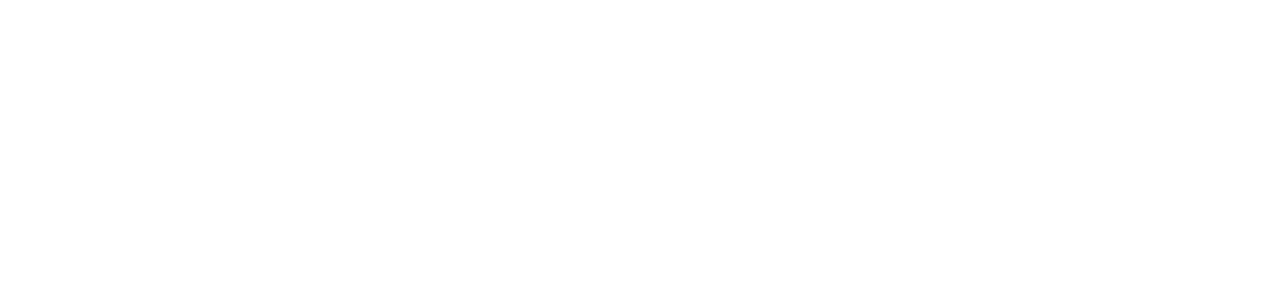
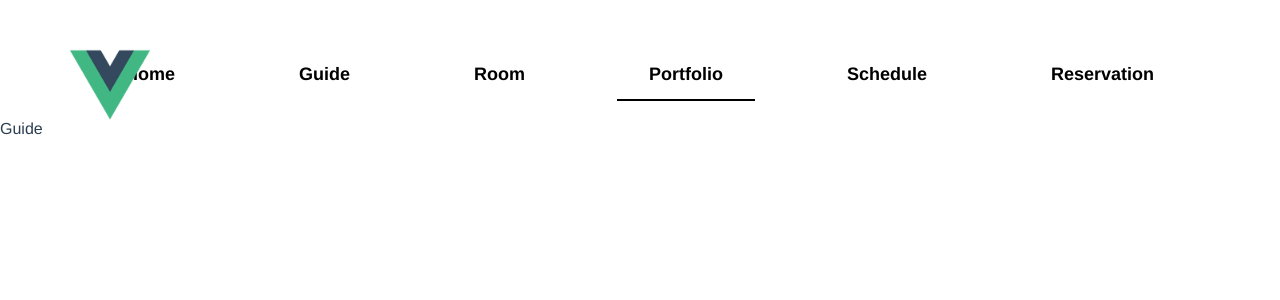
Before and after one commit to InsoooooooooJANG/studiow, a Vue app: page /portfolio in a window 1280 px wide. Before the commit this address had no page. Shown: the top 300 px of the page. Built offline with nearby package versions, Linux system fonts and the light colour scheme.

Commit message:
add rest of page

```diff
--- a/src/router.js
+++ b/src/router.js
@@ -10,6 +10,26 @@ const routes = [
     path:'/guide',
     name : 'Guide',
     component:() => import ('@/views/Guide')
+  },
+  {
+    path:'/room',
+    name : 'Room',
+    component:() => import ('@/views/Room')
+  },
+  {
+    path:'/portfolio',
+    name : 'Portfolio',
+    component:() => import ('@/views/Portfolio')
+  },
+  {
+    path:'/reservation',
+    name : 'Reservation',
+    component:() => import ('@/views/Reservation')
+  },
+  {
+    path:'/schedule',
+    name : 'Schedule',
+    component:() => import ('@/views/Schedule')
   }
 ]
 
--- /dev/null
+++ b/src/views/Portfolio.vue
@@ -0,0 +1,16 @@
+<template>
+  <Header :activeClass="'portfolio'"/>
+  <div class="portfolio">
+    <span id="title">Guide</span>
+  </div>
+</template>
+
+<script>
+  import Header from '../components/Header.vue'
+  export default{
+    name:'Portfolio',
+    components:{
+      Header
+    }
+  }
+</script>
--- /dev/null
+++ b/src/views/Reservation.vue
@@ -0,0 +1,16 @@
+<template>
+  <Header :activeClass="'reservation'"/>
+  <div class="reservation">
+    <span id="title">Guide</span>
+  </div>
+</template>
+
+<script>
+  import Header from '../components/Header.vue'
+  export default{
+    name:'Reservation',
+    components:{
+      Header
+    }
+  }
+</script>
--- /dev/null
+++ b/src/views/Room.vue
@@ -0,0 +1,16 @@
+<template>
+  <Header :activeClass="'room'"/>
+  <div class="room">
+    <span id="title">Guide</span>
+  </div>
+</template>
+
+<script>
+  import Header from '../components/Header.vue'
+  export default{
+    name:'Room',
+    components:{
+      Header
+    }
+  }
+</script>
--- /dev/null
+++ b/src/views/Schedule.vue
@@ -0,0 +1,16 @@
+<template>
+  <Header :activeClass="'schedule'"/>
+  <div class="schedule">
+    <span id="title">Guide</span>
+  </div>
+</template>
+
+<script>
+  import Header from '../components/Header.vue'
+  export default{
+    name:'Schedule',
+    components:{
+      Header
+    }
+  }
+</script>
```
